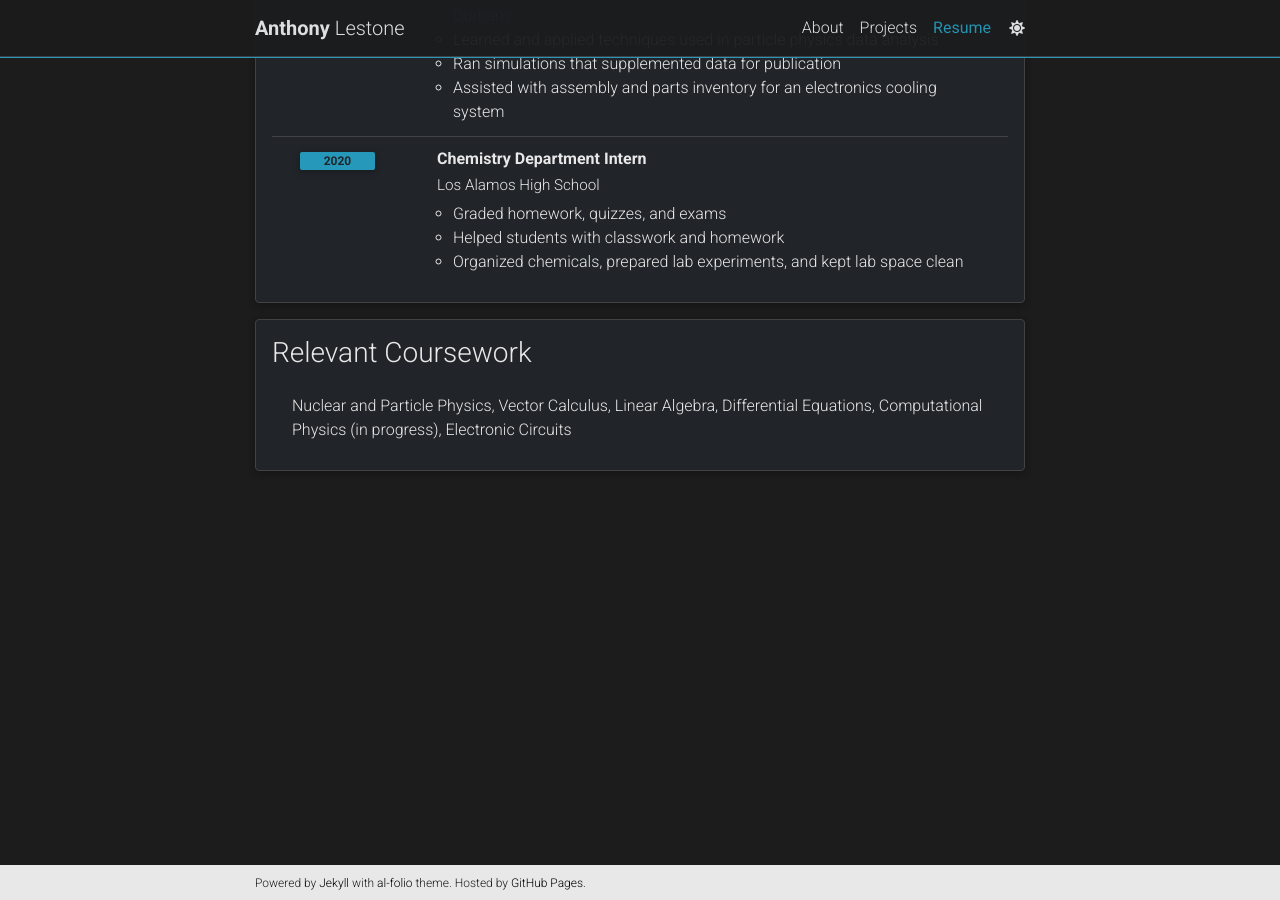
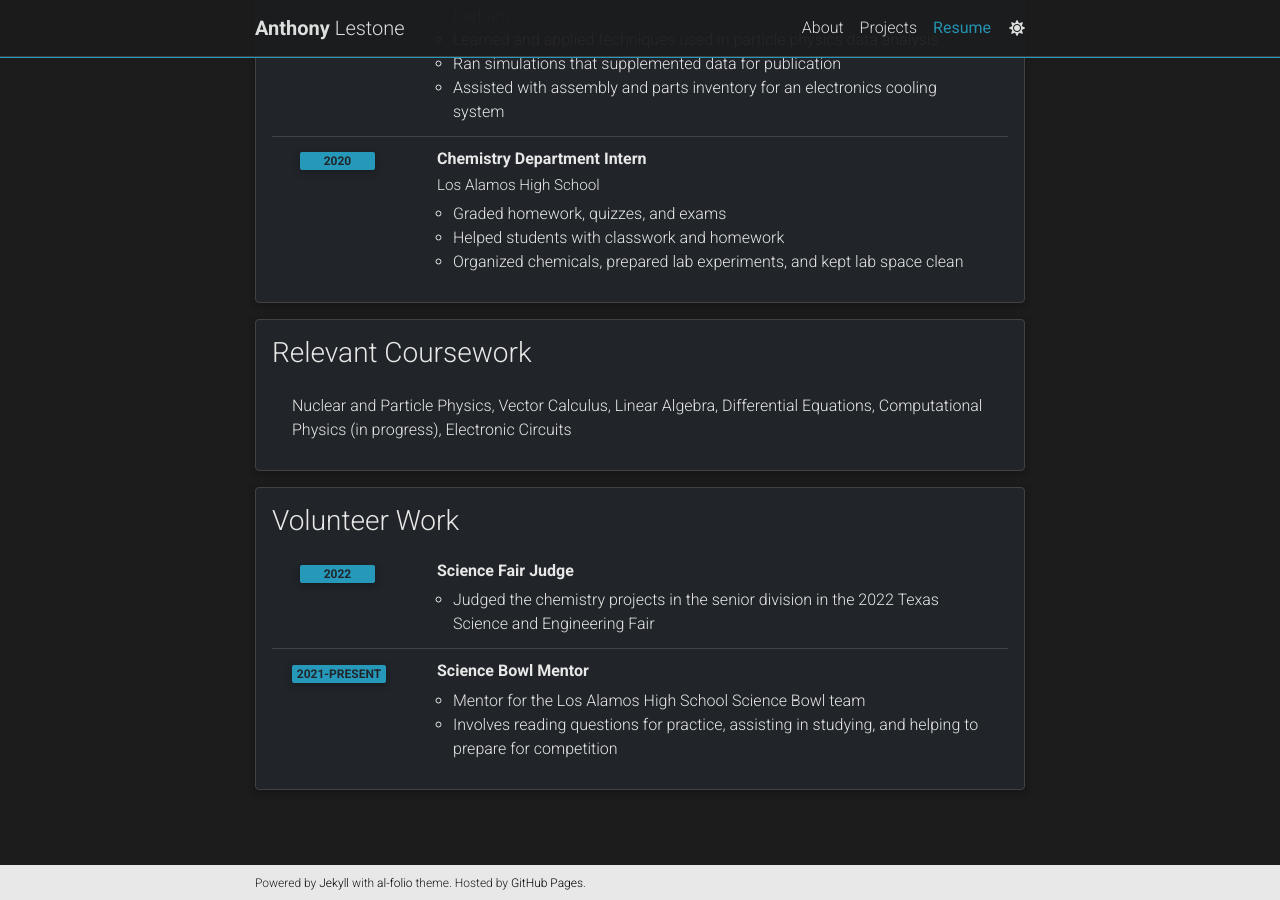
Before and after one commit to anthonylestone/anthonylestone.github.io, a Jekyll site: the page built from _pages/cv.md, in a window 1280 px wide and 900 px high, scrolled down 1475 px. Built offline with Jekyll 4.4.1, drawn with Linux system fonts in a browser that asks for light colours; comment, search, counter and statistics services are not loaded; a style sheet for code colours, icons or effects is not loaded.

Commit message:
added volunteer work to resume page

```diff
--- a/_data/cv.yml
+++ b/_data/cv.yml
@@ -79,3 +79,16 @@
   type: list
   contents:
     - Nuclear and Particle Physics, Vector Calculus, Linear Algebra, Differential Equations, Computational Physics (in progress), Electronic Circuits
+
+- title: Volunteer Work
+  type: time_table
+  contents:
+    - title: Science Fair Judge
+      year: 2022
+      items:
+        - Judged the chemistry projects in the senior division in the 2022 Texas Science and Engineering Fair
+    - title: Science Bowl Mentor
+      year: 2021-present
+      items:
+        - Mentor for the Los Alamos High School Science Bowl team
+        - Involves reading questions for practice, assisting in studying, and helping to prepare for competition
```
